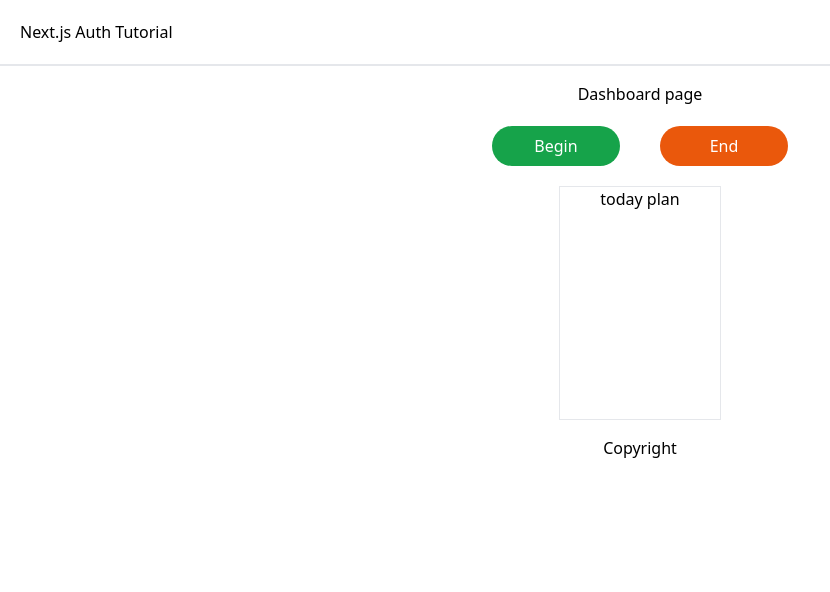
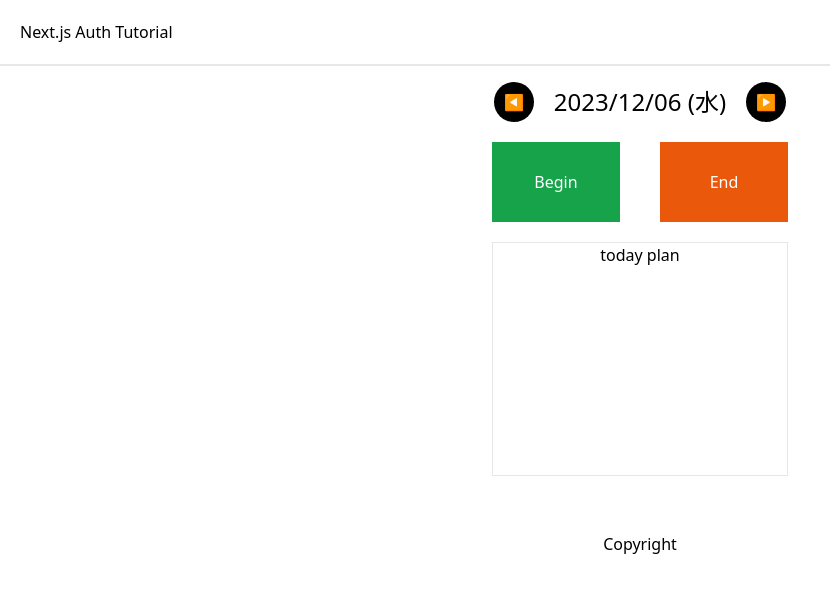
Before and after one commit to Takashi-Matsumura/vercel-clerkauth, a Next.js app: page /dashboard in a window 1280 px wide. Shown: the top 592 px of the page, without its empty margins (0-830 px from the left). Built offline with nearby package versions, Linux system fonts and the light colour scheme; no server answers.

Commit message:
Update button styles and add DateNav component

```diff
--- a/app/camera/page.tsx
+++ b/app/camera/page.tsx
@@ -6,7 +6,7 @@ export default function DashboardPage() {
     <div className="flex flex-col justify-center items-center space-y-5">
       <h1>Camera page</h1>
       <Link href="/dashboard">
-        <button className="bg-black text-white rounded-xl hover:bg-blue-900 px-5 py-2 w-32">
+        <button className="bg-black text-white rounded-full hover:bg-blue-900 px-5 py-2 w-32">
           Cancel
         </button>
       </Link>
--- /dev/null
+++ b/app/components/ClientSideClock.js
@@ -0,0 +1,27 @@
+import { useEffect, useState } from "react";
+
+const Clock = () => {
+  const [date, setDate] = useState(new Date());
+
+  useEffect(() => {
+    const timer = setInterval(() => {
+      setDate(new Date());
+    }, 1000);
+
+    return () => {
+      clearInterval(timer);
+    };
+  }, []);
+
+  return <div>{date.toLocaleTimeString()}</div>;
+};
+
+export default function ClientSideClock() {
+  const [isMounted, setIsMounted] = useState(false);
+
+  useEffect(() => {
+    setIsMounted(true);
+  }, []);
+
+  return <div>{isMounted ? <Clock /> : "Loading..."}</div>;
+}
--- /dev/null
+++ b/app/components/DateNav.tsx
@@ -0,0 +1,59 @@
+import React, { useState } from "react";
+
+export default function DateNav() {
+  const [currentDate, setCurrentDate] = useState(new Date());
+
+  const formatDate = (date: Date) => {
+    const options: Intl.DateTimeFormatOptions = {
+      year: "numeric",
+      month: "2-digit",
+      day: "2-digit",
+    };
+    const weekdayOptions: Intl.DateTimeFormatOptions = {
+      weekday: "narrow",
+    };
+    const dateString = new Intl.DateTimeFormat("ja-JP", options).format(date);
+    const weekdayString = new Intl.DateTimeFormat(
+      "ja-JP",
+      weekdayOptions
+    ).format(date);
+    return `${dateString} (${weekdayString})`;
+  };
+
+  const handlePrevDay = () => {
+    setCurrentDate((prevDate) => {
+      const newDate = new Date(prevDate);
+      newDate.setDate(prevDate.getDate() - 1);
+      return newDate;
+    });
+  };
+
+  const handleNextDay = () => {
+    setCurrentDate((prevDate) => {
+      const newDate = new Date(prevDate);
+      newDate.setDate(prevDate.getDate() + 1);
+      return newDate;
+    });
+  };
+
+  return (
+    <div className="flex items-center space-x-5">
+      <button
+        className="bg-black text-white rounded-full w-10 h-10 hover:bg-gray-500"
+        onClick={handlePrevDay}
+      >
+        ◀
+      </button>
+      <span className="text-2xl">{formatDate(currentDate)}</span>
+      <button
+        className="bg-black text-white rounded-full w-10 h-10 hover:bg-gray-500"
+        onClick={handleNextDay}
+      >
+        ▶
+      </button>
+    </div>
+  );
+  setCurrentDate(
+    (prevDate) => new Date(prevDate.setDate(prevDate.getDate() + 1))
+  );
+}
--- a/app/dashboard/page.tsx
+++ b/app/dashboard/page.tsx
@@ -1,25 +1,28 @@
+"use client";
+
 import React from "react";
 import Link from "next/link";
+import DateNav from "../components/DateNav";
 
 export default function DashboardPage() {
   return (
     <div className="flex flex-col justify-center items-center space-y-5">
-      <h1>Dashboard page</h1>
+      <DateNav />
 
       <div className="flex items-center space-x-10">
         <Link href="/camera">
-          <button className="bg-green-600 text-white rounded-3xl hover:bg-green-900 px-5 py-2 w-32">
+          <button className="bg-green-600 text-white hover:bg-green-900 px-5 py-2 w-32 h-20">
             Begin
           </button>
         </Link>
         <Link href="/camera">
-          <button className="bg-orange-600 text-white rounded-3xl hover:bg-orange-900 px-5 py-2 w-32">
+          <button className="bg-orange-600 text-white hover:bg-orange-900 px-5 py-2 w-32 h-20">
             End
           </button>
         </Link>
       </div>
 
-      <div className="flex flex-col border items-center px-10 pb-52">
+      <div className="flex flex-col w-full border items-center pb-52">
         today plan
       </div>
     </div>
--- a/app/layout.tsx
+++ b/app/layout.tsx
@@ -24,7 +24,7 @@ export default function RootLayout({
           <div className="flex flex-col items-center justify-between p-4">
             {children}
           </div>
-          <footer className="flex justify-center items-center">
+          <footer className="flex justify-center items-center pt-10">
             Copyright
           </footer>
         </body>
--- a/app/page.tsx
+++ b/app/page.tsx
@@ -14,7 +14,7 @@ export default function Home() {
         <h1>Next.js Auth Tutorial</h1>
         <Image src="/next.svg" alt="Next.js logo" width="200" height="200" />
         <Link href="/sign-in">
-          <button className="bg-black text-white rounded-xl hover:bg-blue-900 px-5 py-2 w-32">
+          <button className="bg-black text-white rounded-full hover:bg-blue-900 px-5 py-2 w-32">
             Login
           </button>
         </Link>
```
